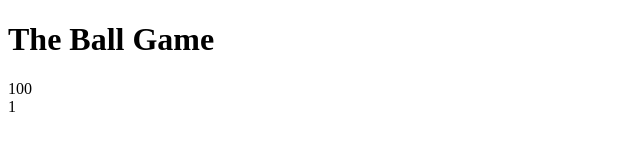
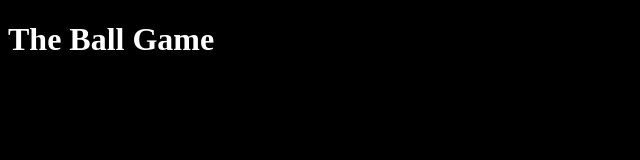
Before and after one commit to AGDevLab/ball_ex_git, a plain HTML site: page index.html in a window 1280 px wide. Shown: the whole page, without its empty margins (0-640 px from the left). Drawn offline with Linux system fonts and the light colour scheme.

Commit message:
Create css add header and styling

```diff
--- /dev/null
+++ b/css/style.css
@@ -0,0 +1,11 @@
+* {
+  box-sizing: border-box;
+}
+
+body {
+  background-color: black;
+}
+
+header {
+  color: white;
+}
--- a/index.html
+++ b/index.html
@@ -4,9 +4,10 @@
     <meta charset="UTF-8" />
     <meta name="viewport" content="width=device-width, initial-scale=1.0" />
     <title>The Ball Game</title>
+    <link rel="stylesheet" href="css/style.css" />
   </head>
   <body>
-    <h1>The Ball Game</h1>
+    <header><h1>The Ball Game</h1></header>
     <div class="ball">100</div>
     <div class="link">1</div>
     <script src="js/main.js"></script>
```
